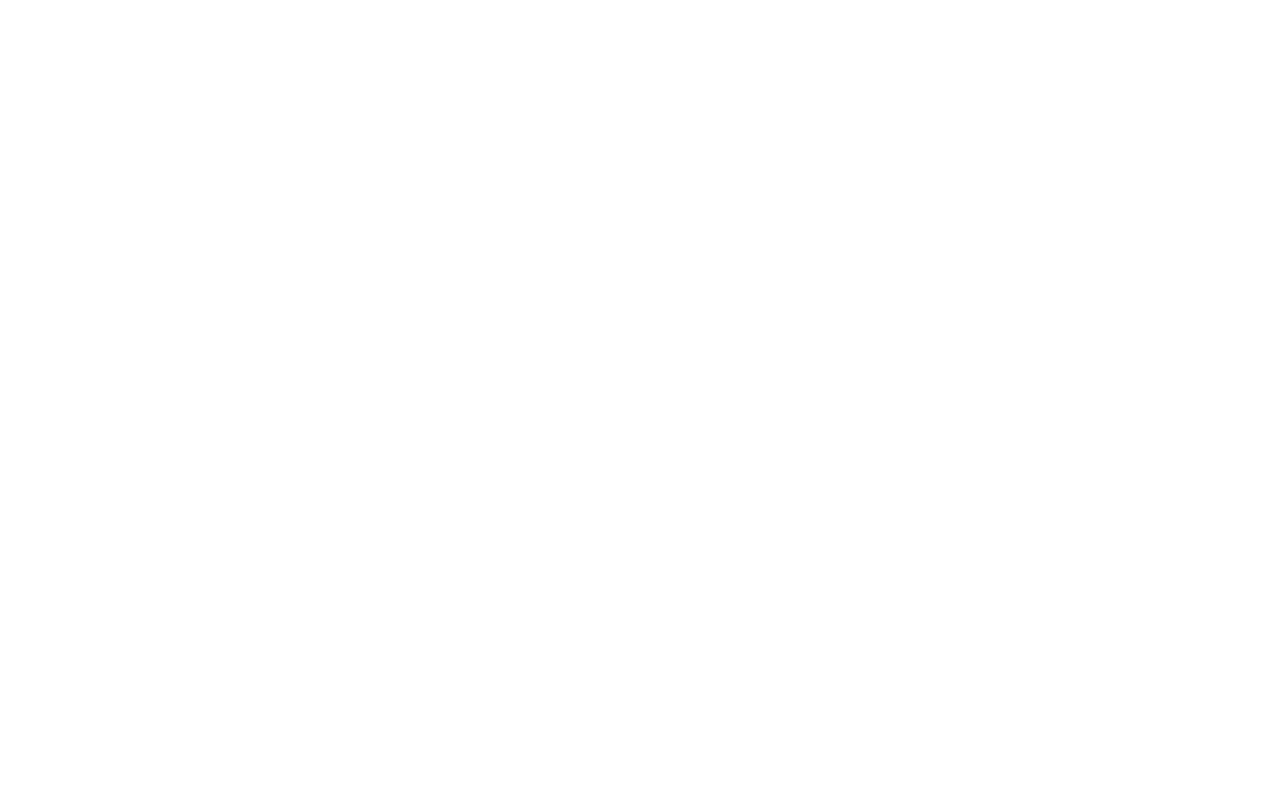
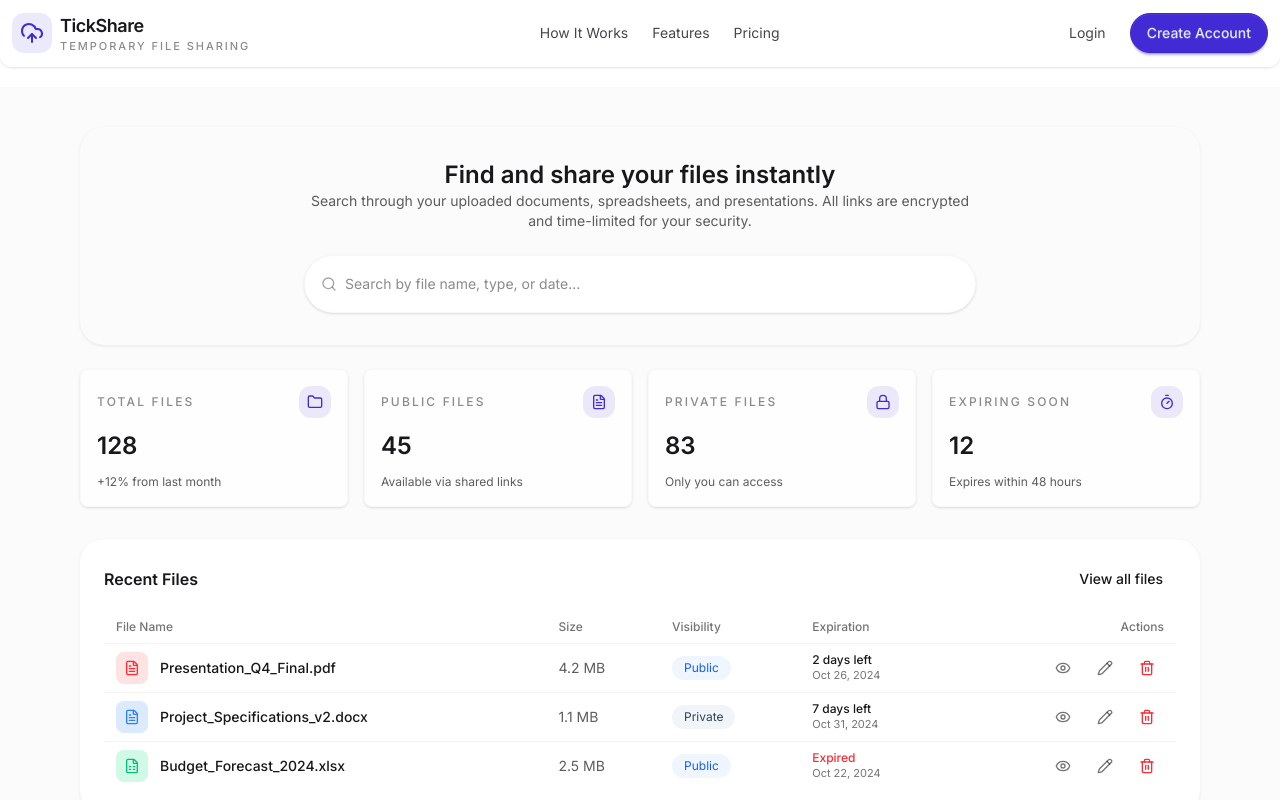
Before and after one commit to brijeshdevio/tick-share, a React (Vite) app in the folder web/: page /dashboard in a window 1280 px wide. Before the commit this address had no page. Shown: the top 800 px of the page. Built offline with nearby package versions, Linux system fonts and the light colour scheme.

Commit message:
feat: add Dashboard feature and related constants for statistics and recent files

```diff
--- a/web/src/app/routes/AppRoutes.tsx
+++ b/web/src/app/routes/AppRoutes.tsx
@@ -5,6 +5,7 @@
 const Home = lazy(() => import("@/features/home/Home"));
 const Register = lazy(() => import("@/features/auth/pages/Register"));
 const Login = lazy(() => import("@/features/auth/pages/Login"));
+const Dashboard = lazy(() => import("@/features/dashboard/Dashboard"));
 
 export function AppRoutes() {
   return (
@@ -13,6 +14,7 @@
         <Routes>
           <Route element={<BaseLayout />}>
             <Route path="/" element={<Home />} />
+            <Route path="/dashboard" element={<Dashboard />} />
           </Route>
           <Route path="/register" element={<Register />} />
           <Route path="/login" element={<Login />} />
--- /dev/null
+++ b/web/src/features/dashboard/Dashboard.tsx
@@ -0,0 +1,196 @@
+import {
+  Eye,
+  FileText,
+  FileSpreadsheet,
+  Pencil,
+  Search,
+  Trash2,
+} from "lucide-react";
+import { DASHBOARD_STATS, RECENT_FILES } from "./constants";
+
+{
+  /* Search / hero card */
+}
+function Searchbar() {
+  return (
+    <section className="ring-base-200/70 mb-6 rounded-3xl p-6 shadow-sm ring-1 sm:p-8">
+      <div className="space-y-6">
+        <div className="text-center">
+          <h2 className="text-xl font-semibold sm:text-2xl">
+            Find and share your files instantly
+          </h2>
+          <p className="text-base-content/70 mx-auto max-w-2xl text-sm">
+            Search through your uploaded documents, spreadsheets, and
+            presentations. All links are encrypted and time-limited for your
+            security.
+          </p>
+        </div>
+
+        <div className="mx-auto max-w-2xl">
+          <div className="border-base-200 bg-base-100 flex items-center gap-2 rounded-full border px-4 py-2 shadow-sm">
+            <Search className="text-base-content/40 h-4 w-4" />
+            <input
+              type="text"
+              placeholder="Search by file name, type, or date..."
+              className="input-ghost input flex-1 border-0 bg-transparent p-0 text-sm focus:outline-none"
+            />
+          </div>
+        </div>
+      </div>
+    </section>
+  );
+}
+
+{
+  /* Stats cards */
+}
+function Stats() {
+  return (
+    <section className="mb-8 grid gap-4 md:grid-cols-4">
+      {DASHBOARD_STATS.map((stat) => (
+        <article
+          key={stat.label}
+          className="card border-base-200 bg-base-100/80 border shadow-sm"
+        >
+          <div className="card-body gap-3 p-4">
+            <div className="flex items-center justify-between">
+              <p className="text-base-content/50 text-xs font-medium tracking-[0.18em] uppercase">
+                {stat.label}
+              </p>
+              <span className="bg-primary/10 text-primary flex h-8 w-8 items-center justify-center rounded-xl">
+                <stat.icon className="h-4 w-4" />
+              </span>
+            </div>
+            <p className="text-2xl font-semibold">{stat.value}</p>
+            <p className="text-base-content/70 text-xs">{stat.helper}</p>
+          </div>
+        </article>
+      ))}
+    </section>
+  );
+}
+
+function FileTypeIcon({
+  type,
+}: {
+  type: (typeof RECENT_FILES)[number]["type"];
+}) {
+  if (type === "pdf") {
+    return (
+      <span className="flex h-8 w-8 items-center justify-center rounded-lg bg-red-100 text-red-500">
+        <FileText className="h-4 w-4" />
+      </span>
+    );
+  }
+
+  if (type === "sheet") {
+    return (
+      <span className="flex h-8 w-8 items-center justify-center rounded-lg bg-emerald-100 text-emerald-500">
+        <FileSpreadsheet className="h-4 w-4" />
+      </span>
+    );
+  }
+
+  return (
+    <span className="flex h-8 w-8 items-center justify-center rounded-lg bg-blue-100 text-blue-500">
+      <FileText className="h-4 w-4" />
+    </span>
+  );
+}
+
+{
+  /* Files table */
+}
+function Files() {
+  return (
+    <section className="bg-base-100 ring-base-200/70 rounded-3xl p-4 shadow-sm ring-1 sm:p-6">
+      <div className="mb-4 flex items-center justify-between gap-2">
+        <div>
+          <h3 className="text-sm font-semibold sm:text-base">Recent Files</h3>
+        </div>
+        <button className="btn btn-ghost btn-xs sm:btn-sm rounded-full text-xs sm:text-sm">
+          View all files
+        </button>
+      </div>
+
+      <div className="overflow-x-auto">
+        <table className="table-sm table">
+          <thead>
+            <tr className="text-base-content/60 text-xs">
+              <th className="font-medium">File Name</th>
+              <th className="font-medium">Size</th>
+              <th className="font-medium">Visibility</th>
+              <th className="font-medium">Expiration</th>
+              <th className="text-right font-medium">Actions</th>
+            </tr>
+          </thead>
+          <tbody>
+            {RECENT_FILES.map((file) => (
+              <tr key={file.id} className="text-xs sm:text-sm">
+                <td>
+                  <div className="flex items-center gap-3">
+                    <FileTypeIcon type={file.type} />
+                    <span className="font-medium">{file.name}</span>
+                  </div>
+                </td>
+                <td className="text-base-content/70">{file.size}</td>
+                <td>
+                  <span
+                    className={`badge rounded-full border-none px-3 text-xs ${
+                      file.visibility === "Public"
+                        ? "badge-outline bg-blue-50 text-blue-600"
+                        : "badge-outline bg-slate-100 text-slate-700"
+                    }`}
+                  >
+                    {file.visibility}
+                  </span>
+                </td>
+                <td>
+                  <div className="flex flex-col">
+                    <span
+                      className={`text-xs font-medium ${
+                        file.expiration === "Expired"
+                          ? "text-red-500"
+                          : "text-base-content"
+                      }`}
+                    >
+                      {file.expiration}
+                    </span>
+                    <span className="text-base-content/60 text-[11px]">
+                      {file.expirationDate}
+                    </span>
+                  </div>
+                </td>
+                <td>
+                  <div className="text-base-content/60 flex justify-end gap-2">
+                    <button className="btn btn-ghost btn-xs">
+                      <Eye className="h-4 w-4" />
+                    </button>
+                    <button className="btn btn-ghost btn-xs">
+                      <Pencil className="h-4 w-4" />
+                    </button>
+                    <button className="btn btn-ghost btn-xs text-red-500">
+                      <Trash2 className="h-4 w-4" />
+                    </button>
+                  </div>
+                </td>
+              </tr>
+            ))}
+          </tbody>
+        </table>
+      </div>
+    </section>
+  );
+}
+
+export default function Dashboard() {
+  return (
+    <div className="bg-base-200/60 text-base-content">
+      <div className="mx-auto max-w-6xl px-4 py-8 md:py-10">
+        <Searchbar />
+        <Stats />
+        <Files />
+      </div>
+    </div>
+  );
+}
--- /dev/null
+++ b/web/src/features/dashboard/constants.ts
@@ -0,0 +1,70 @@
+import { FileText, Folder, Lock, Timer } from "lucide-react";
+
+export const DASHBOARD_STATS = [
+  {
+    icon: Folder,
+    label: "Total Files",
+    value: 128,
+    helper: "+12% from last month",
+  },
+  {
+    icon: FileText,
+    label: "Public Files",
+    value: 45,
+    helper: "Available via shared links",
+  },
+  {
+    icon: Lock,
+    label: "Private Files",
+    value: 83,
+    helper: "Only you can access",
+  },
+  {
+    icon: Timer,
+    label: "Expiring Soon",
+    value: 12,
+    helper: "Expires within 48 hours",
+  },
+];
+
+export type FileVisibility = "Public" | "Private";
+
+export interface RecentFile {
+  id: string;
+  name: string;
+  size: string;
+  visibility: FileVisibility;
+  expiration: string;
+  expirationDate: string;
+  type: "pdf" | "doc" | "sheet" | "other";
+}
+
+export const RECENT_FILES: RecentFile[] = [
+  {
+    id: "1",
+    name: "Presentation_Q4_Final.pdf",
+    size: "4.2 MB",
+    visibility: "Public",
+    expiration: "2 days left",
+    expirationDate: "Oct 26, 2024",
+    type: "pdf",
+  },
+  {
+    id: "2",
+    name: "Project_Specifications_v2.docx",
+    size: "1.1 MB",
+    visibility: "Private",
+    expiration: "7 days left",
+    expirationDate: "Oct 31, 2024",
+    type: "doc",
+  },
+  {
+    id: "3",
+    name: "Budget_Forecast_2024.xlsx",
+    size: "2.5 MB",
+    visibility: "Public",
+    expiration: "Expired",
+    expirationDate: "Oct 22, 2024",
+    type: "sheet",
+  },
+];
```
